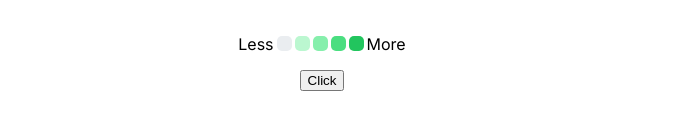
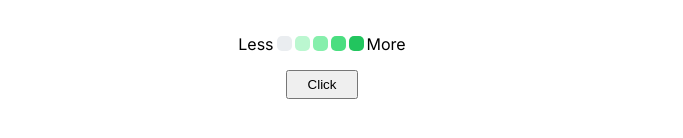
Before and after one commit to rickyharvywaldt/streaks, a plain HTML site: page index.html in a window 1280 px wide. Shown: the part 216-354 px from the top of the page, without its empty margins (318-1001 px from the left). Drawn offline with Linux system fonts and the light colour scheme.

Commit message:
change button size

```diff
--- a/style.css
+++ b/style.css
@@ -183,4 +183,5 @@ body {
 
 .btn {
   cursor: pointer;
+  padding: 5px 20px;
 }
```
